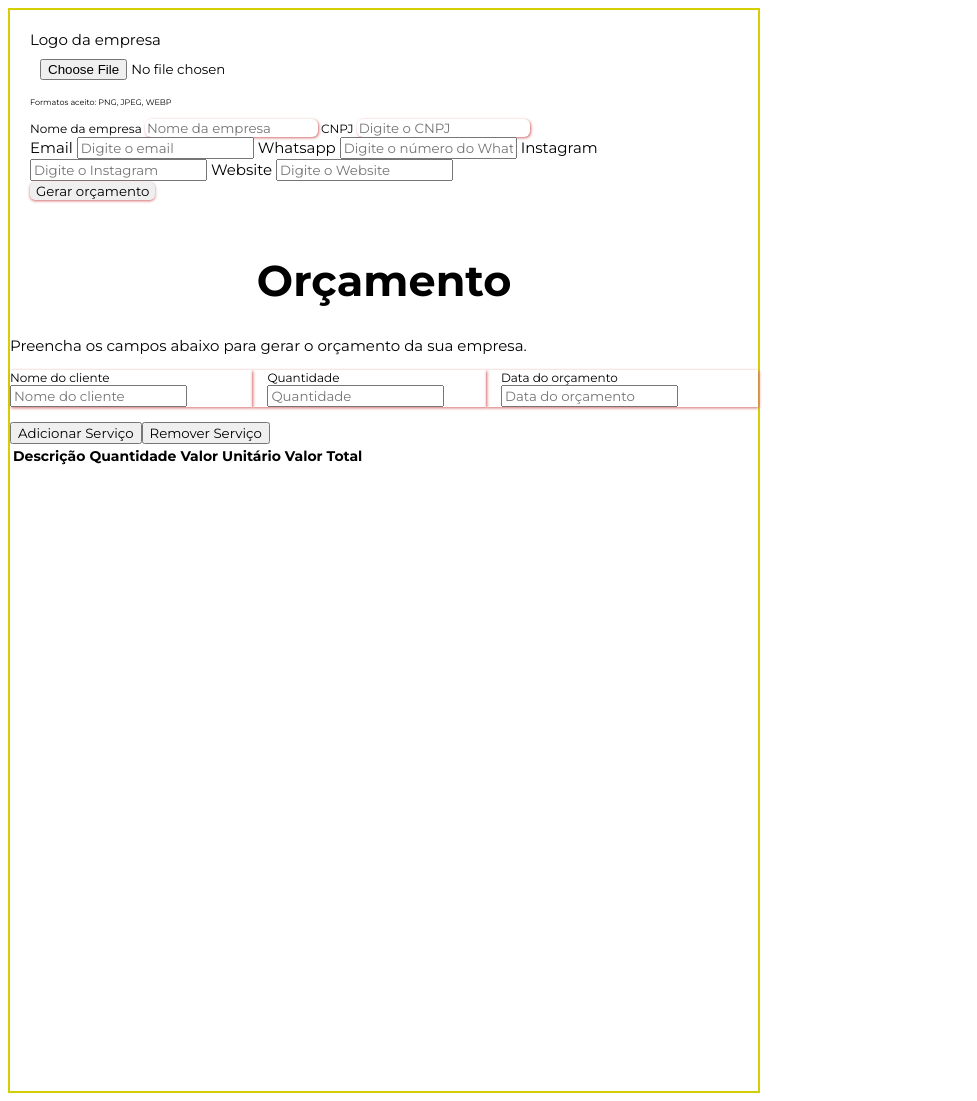
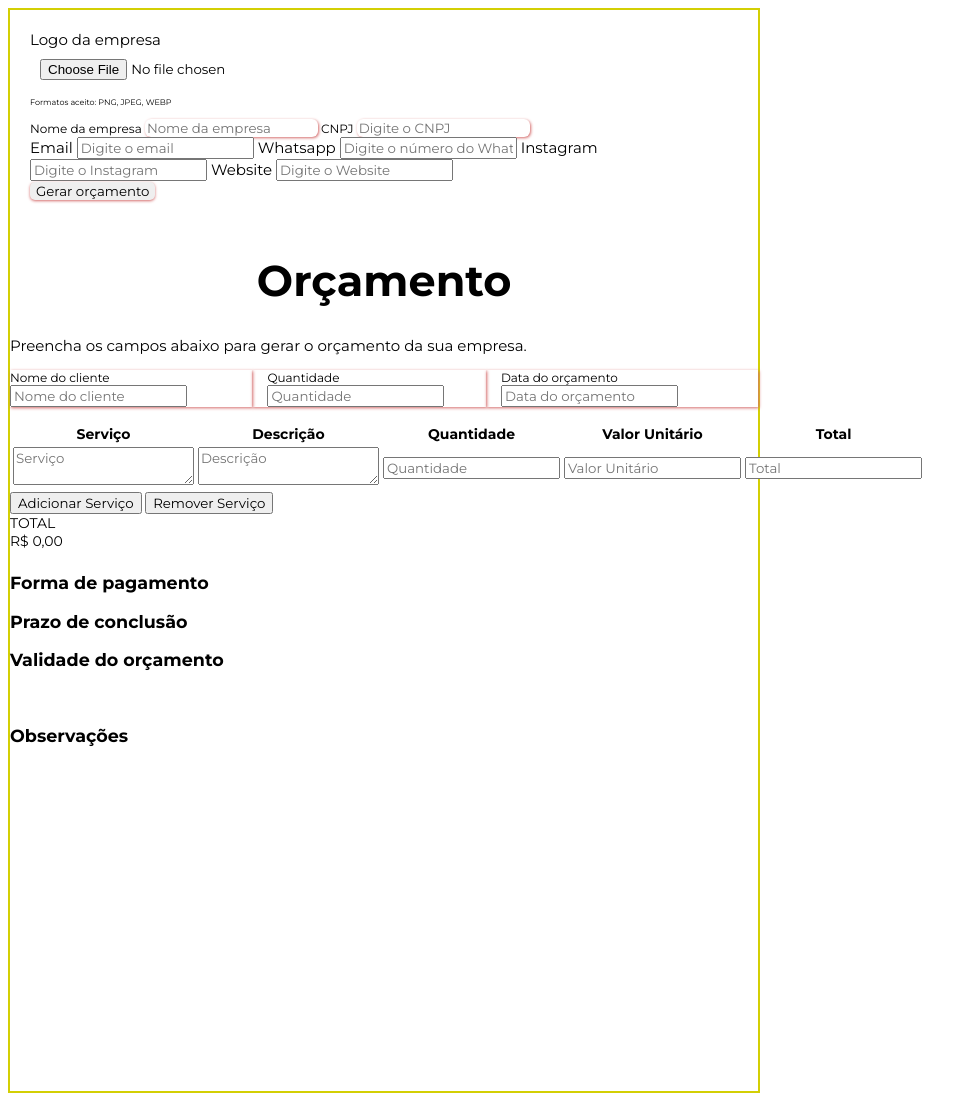
Before and after one commit to estevaosanjo/geradordeorcamentos, a Flask app: page / in a window 1280 px wide. Shown: the whole page, without its empty margins (0-977 px from the left). Run offline with Flask 3, Linux system fonts and the light colour scheme; lists and menus that the app fills with data are empty; parts of the project's set-up code (start-up, migrations or seed data) failed here and were passed over.

Commit message:
Add section 'total' and features in 'tabela-orc'

```diff
--- a/Static/css/style.css
+++ b/Static/css/style.css
@@ -89,6 +89,9 @@
     margin-bottom: 3%;
 }
 
+#tabela{
+    border-color: #d46b6b;
+}
 .adicionar_servico{
     font-size: 16px;
     padding-top: 10%;
@@ -109,6 +112,10 @@
     cursor: pointer;
 }
 
+.observacoes{
+    padding-top: 20px;
+    justify-content: center;
+}
 
 #gerar-orcamento{
     box-shadow: 0 1px 3px  #d46b6b;
--- a/Templates/index.html
+++ b/Templates/index.html
@@ -85,45 +85,79 @@
                     </div>
 
                     <section class="tabela-orc">
+                        <table>
+                            <thead>
+                                <th style="width: 24%;">Serviço</th>
 
-                        <table>
+                                <th style="width: 44%;">Descrição</th>
 
-                            <thead>
+                                <th style="width: 8%;">Quantidade</th>
 
-                                <th>Descrição</th>
+                                <th style="width: 12%;">Valor Unitário</th>
 
-                                <th>Quantidade</th>
-
-                                <th>Valor Unitário</th>
-
-                                <th>Valor Total</th>
-
+                                <th style="width: 12%;">Total</th>
                             </thead>
-
+                            <tbody id="tabela">
+                                <tr>
+                                    <td>
+                                        <textarea class="servico" placeholder="Serviço"></textarea>
+                                    </td>
+                                    <td>
+                                        <textarea class="descricao" placeholder="Descrição"></textarea>
+                                    </td>
+                                    <td>
+                                        <input type="number" class="quantidade" placeholder="Quantidade" step="1" min="0">
+                                    </td>
+                                    <td>
+                                        <input type="number" class="valor-unitario" placeholder="Valor Unitário" step="1" min="0">
+                                    </td>
+                                    <td>
+                                        <input type="text" class="total" placeholder="Total" readonly>
+                                    </td>
+                                </tr>
+                            </tbody>
+                        </table>
                             <button type="button" id="adicionar-servico">Adicionar Serviço</button>
                             <button type="button" id="remover-servico">Remover Serviço</button>
 
-                        </table>
+                                            <div class="caixa-total">
 
+                        <div class="tit-total">
+                            TOTAL
+                        </div>
+
+                        <div class="valor-total" id="valorTotal">
+                            R$ 0,00
+                        </div>
+
+                        </div>
 
                     </section>
 
                     <section class ="cards-orcamento">
 
                         <div class="forma-pagamento">
-
+                            <h3>
+                                Forma de pagamento
+                            </h3>
                         </div>
 
                         <div class="prazo-conclusao">
-
+                            <h3>
+                                Prazo de conclusão
+                            </h3>
                         </div>
 
                         <div class="validade">
-
+                            <h3>
+                                Validade do orçamento
+                            </h3>
                         </div>
 
                         <div class="observacoes">
-
+                            <h3>
+                                Observações
+                            </h3>
                         </div>
 
 
```
